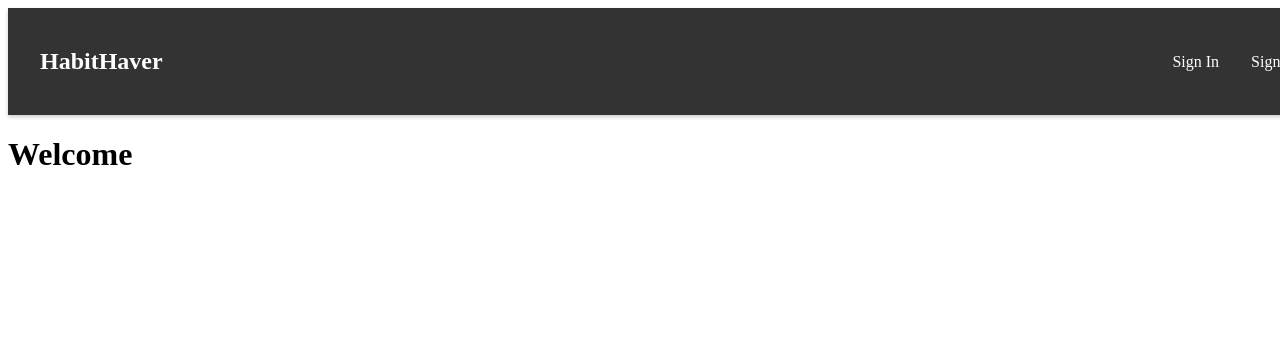
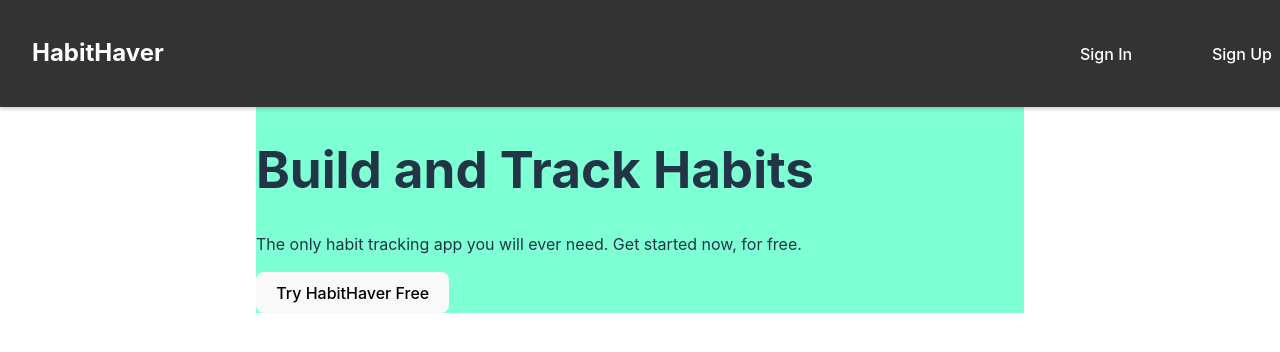
Before and after one commit to davidbtorres/habit-haver-react-vite, a React (Vite) app: page / in a window 1280 px wide. Shown: the top 352 px of the page. Built offline with nearby package versions, Linux system fonts and the light colour scheme.

Commit message:
Added content to landing page, changed styling and page layout, removed app.css from use

```diff
--- a/src/App.tsx
+++ b/src/App.tsx
@@ -5,7 +5,7 @@
 import HomePage from "./HomePage";
 import Navbar from "./Navbar";
 import LandingPage from "./LandingPage";
-//import "./App.css";
+//import "./css/App.css";
 
 function App() {
   const [currentUser, setCurrentUser] = useState<User | null>(null);
--- a/src/LandingPage.tsx
+++ b/src/LandingPage.tsx
@@ -4,7 +4,7 @@
 
 const LandingPage: React.FC = () => {
   return (
-    <div>
+    <div className="landing-page-container">
       <nav className="navbar">
         <div className="navbar-brand">
           <Link to="/">HabitHaver</Link>
@@ -18,7 +18,14 @@
           </li>
         </ul>
       </nav>
-      <h1>Welcome</h1>
+      <div className="landing-page-hero">
+        <h1>Build and Track Habits</h1>
+        <p>
+          The only habit tracking app you will ever need. Get started now, for
+          free.
+        </p>
+        <button>Try HabitHaver Free</button>
+      </div>
     </div>
   );
 };
--- a/src/SignInPage.tsx
+++ b/src/SignInPage.tsx
@@ -1,6 +1,7 @@
 import React, { useState } from "react";
 import { Link, useNavigate } from "react-router-dom";
 import axios from "axios";
+import "./css/SignInPage.css";
 
 interface SignInPageProps {
   setCurrentUser: (user: User | null) => void;
@@ -38,7 +39,7 @@
   };
 
   return (
-    <div>
+    <div className="signin-container">
       <h2>Login</h2>
       <form onSubmit={handleSubmit}>
         <div>
--- a/src/SignUpPage.tsx
+++ b/src/SignUpPage.tsx
@@ -43,7 +43,7 @@
         </div>
         <button type="submit">Sign Up</button>
         <p>
-          Already have an account? <Link to="/login">Login</Link>
+          Already have an account? <Link to="/signin">Sign in</Link>
         </p>
       </form>
     </div>
--- a/src/css/LandingPage.css
+++ b/src/css/LandingPage.css
@@ -1,7 +1,8 @@
 .navbar {
   display: flex;
+  flex-direction: row;
   justify-content: space-between;
-    align-items: center;
+  width: 100%;
   padding: 1rem 2rem;
   background-color: #333;
   color: white;
@@ -17,12 +18,14 @@
 .navbar-links {
   list-style: none;
   display: flex;
+  flex-direction: row;
   margin: 0;
   padding: 0;
 }
 
 .navbar-links li {
   margin-left: 2rem;
+  min-width: 100px;
 }
 
 .navbar-links a {
@@ -34,3 +37,15 @@
 .navbar-links a:hover {
   text-decoration: underline;
 }
+
+.landing-page-container {
+  display: flex;
+  flex-direction: column;
+  width: 100%;
+}
+
+.landing-page-hero {
+  background-color: aquamarine;
+  width: 60%;
+  margin: auto;
+}
--- /dev/null
+++ b/src/css/SignInPage.css
@@ -0,0 +1,6 @@
+.signin-container {
+    display: flex;
+    justify-content: center;
+    align-items: center;
+    min-height: 100vh;
+}
--- a/src/css/index.css
+++ b/src/css/index.css
@@ -27,9 +27,11 @@
 body {
   margin: 0;
   display: flex;
-  place-items: center;
+  flex-direction: column;
+  width: 100%;
   min-width: 320px;
   min-height: 100vh;
+  overflow-x: hidden;
 }
 
 h1 {
--- a/src/main.tsx
+++ b/src/main.tsx
@@ -2,7 +2,7 @@
 import ReactDOM from "react-dom/client";
 import App from "./App";
 import { BrowserRouter } from "react-router-dom";
-//import "./index.css";
+import "./css/index.css";
 
 ReactDOM.createRoot(document.getElementById("root") as HTMLElement).render(
   <React.StrictMode>
```
Lines whose indentation alone changed are shown as unchanged.
